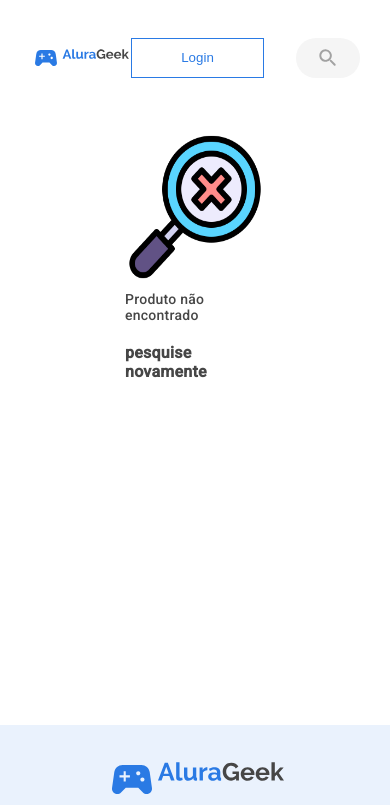
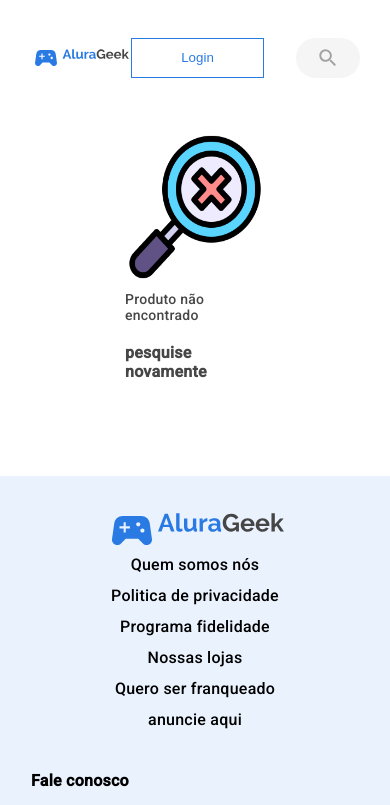
Before and after one commit to Gilson-Souza/Alura-Geek, an Angular app: page /search in a window 390 px wide. Shown: the top 805 px of the page. Built offline with nearby package versions, Linux system fonts and the light colour scheme; a small style sheet from the web is missing.

Commit message:
Update search.component.scss

```diff
--- a/src/app/components/search/search.component.scss
+++ b/src/app/components/search/search.component.scss
@@ -198,7 +198,7 @@
   .produtos__lista {
     margin: 0 auto;
     width: 328px;
-    height: 514px;
+    height: auto;
     flex-wrap: wrap;
 
   }
```
